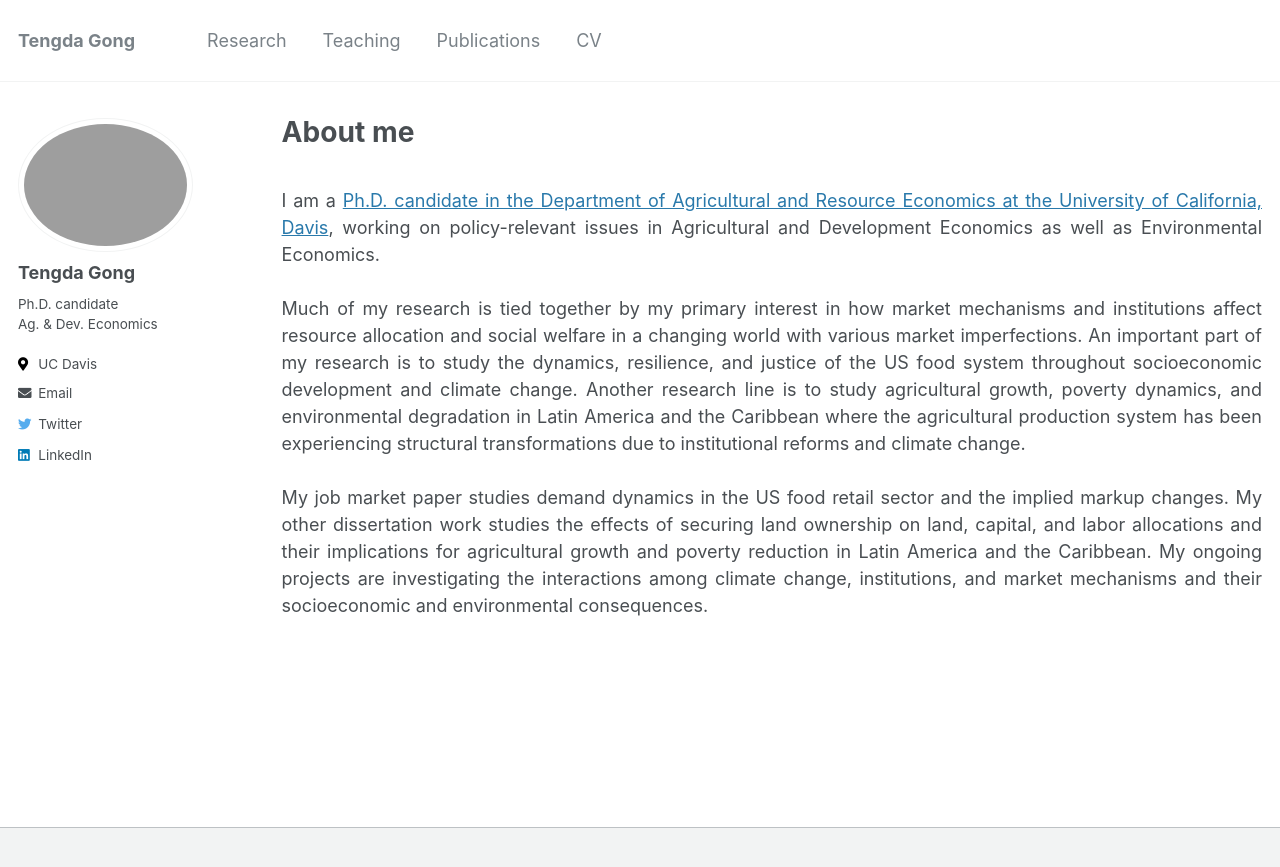
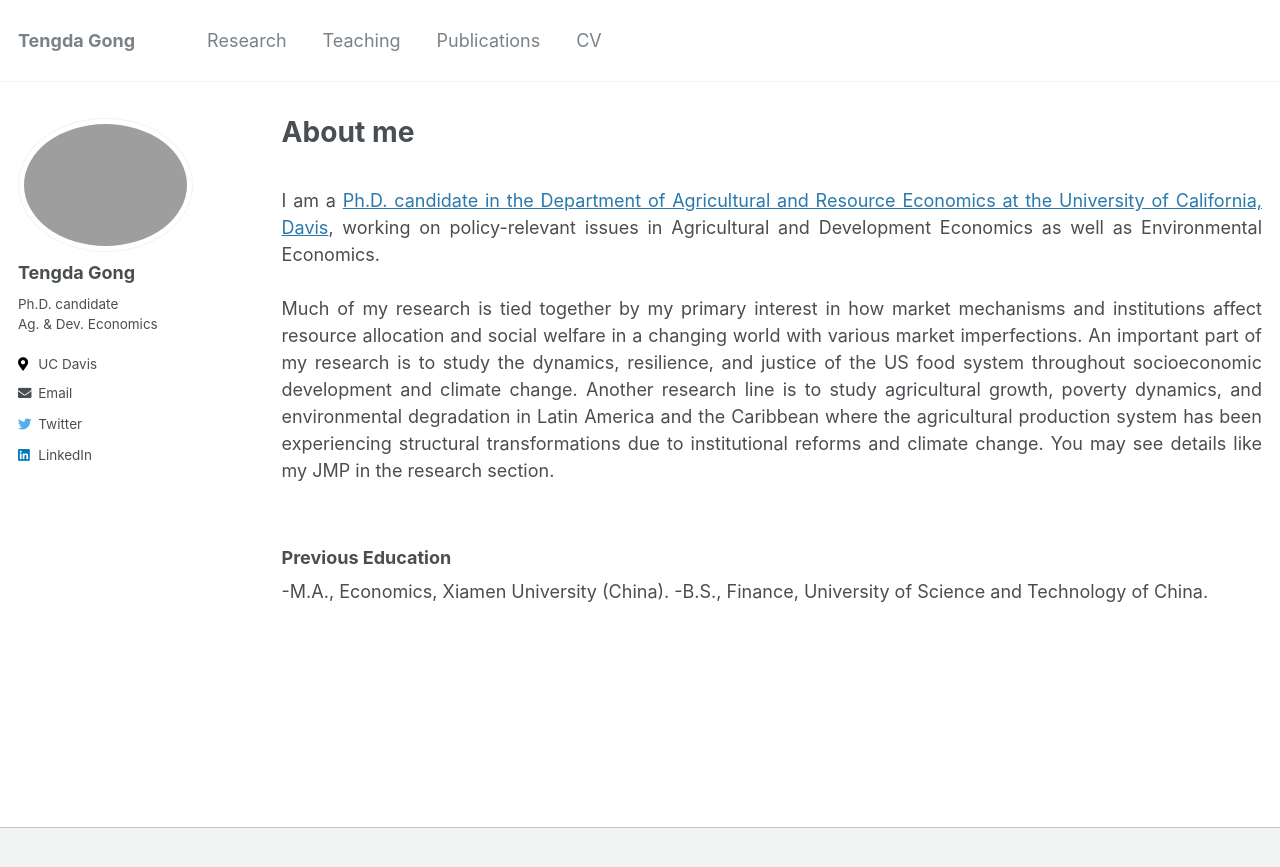
Before and after one commit to tendakung/tendakung.github.io, a Jekyll site: the page built from _pages/about.md, in a window 1280 px wide. Shown: the top 867 px of the page. Built offline with Jekyll 4.4.1, drawn with Linux system fonts in a browser that asks for light colours.

Commit message:
add education

```diff
--- a/_pages/about.md
+++ b/_pages/about.md
@@ -11,9 +11,9 @@ redirect_from:
 I am a [Ph.D. candidate in the Department of Agricultural and Resource Economics at the University of California, Davis](https://are.ucdavis.edu/people/grad-students/phd/tengda-gong/), working on policy-relevant issues in Agricultural and Development Economics as well as Environmental Economics.
 <br>
 <br>
-Much of my research is tied together by my primary interest in how market mechanisms and institutions affect resource allocation and social welfare in a changing world with various market imperfections. An important part of my research is to study the dynamics, resilience, and justice of the US food system throughout socioeconomic development and climate change. Another research line is to study agricultural growth, poverty dynamics, and environmental degradation in Latin America and the Caribbean where the agricultural production system has been experiencing structural transformations due to institutional reforms and climate change.
+Much of my research is tied together by my primary interest in how market mechanisms and institutions affect resource allocation and social welfare in a changing world with various market imperfections. An important part of my research is to study the dynamics, resilience, and justice of the US food system throughout socioeconomic development and climate change. Another research line is to study agricultural growth, poverty dynamics, and environmental degradation in Latin America and the Caribbean where the agricultural production system has been experiencing structural transformations due to institutional reforms and climate change. You may see details like my JMP in the research section.
 <br>
 <br>
-My job market paper studies demand dynamics in the US food retail sector and the implied markup changes. My other dissertation work studies the effects of securing land ownership on land, capital, and labor allocations and their implications for agricultural growth and poverty reduction in Latin America and the Caribbean. My ongoing projects are investigating the interactions among climate change, institutions, and market mechanisms and their socioeconomic and environmental consequences.
-<br>
-<br>
+### Previous Education
+-M.A., Economics, Xiamen University (China).
+-B.S., Finance, University of Science and Technology of China.
```
